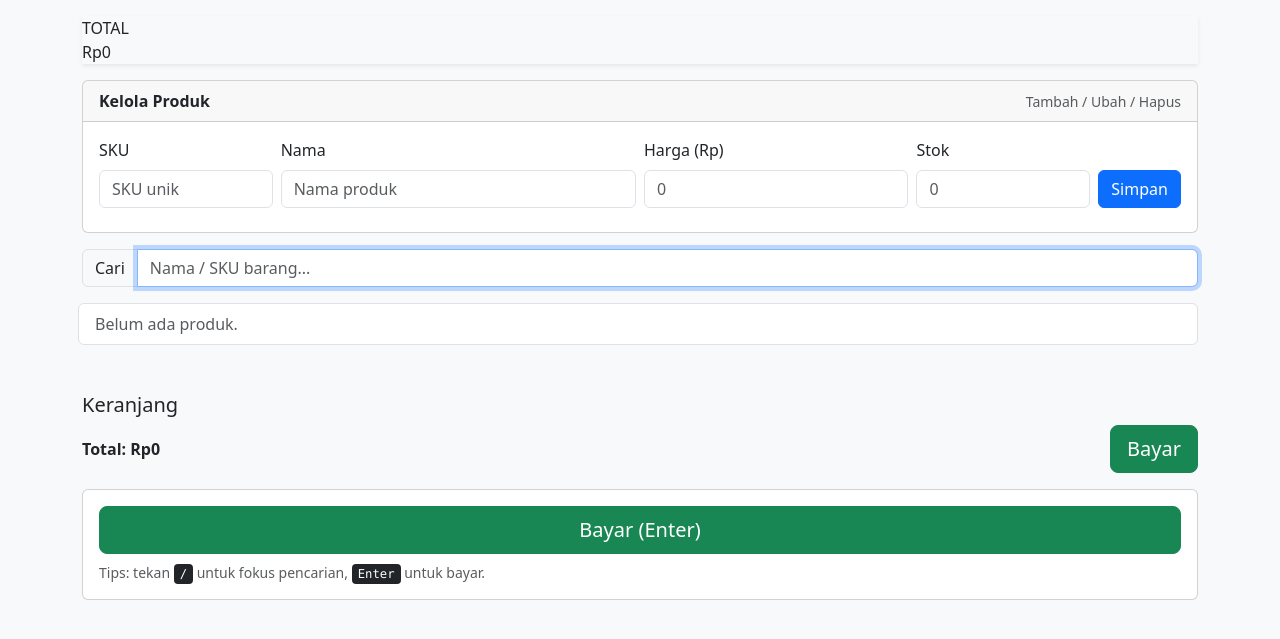
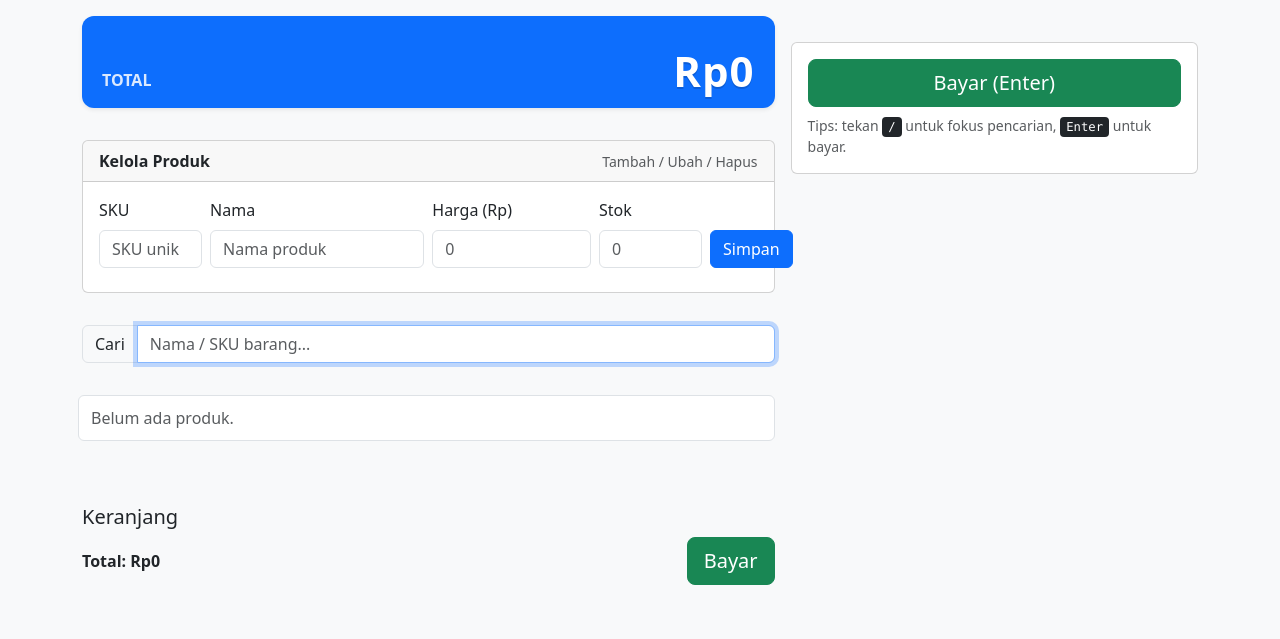
Before and after one commit to nenkapow/kasir-online, a PHP site: page / in a window 1280 px wide. Shown: the part 50-689 px from the top of the page. Run offline with PHP 8.4, Linux system fonts and the light colour scheme; data that the repository does not hold is empty.

Commit message:
Update style.css

```diff
--- a/assets/css/style.css
+++ b/assets/css/style.css
@@ -54,3 +54,57 @@ body.fast-mode .btn-delete { display: none !important; }
   font-weight: 700;
   font-size: 1.05rem;
 }
+/* ====== HYBRID LAYOUT ====== */
+
+/* total besar (desktop) */
+.total-big {
+  background:#0d6efd;
+  color:#fff;
+  border-radius:12px;
+  padding:16px 20px;
+  display:flex;
+  align-items:flex-end;
+  justify-content:space-between;
+  min-height:92px;
+}
+
+.total-big .label { font-weight:600; opacity:.85; }
+.total-big .angka {
+  font-size:42px; line-height:1; font-weight:800;
+  letter-spacing:1px; text-shadow:0 2px 0 rgba(0,0,0,.15);
+}
+
+/* GRID desktop */
+@media (min-width: 992px) {
+  #kasir-grid {
+    display: grid;
+    grid-template-columns: 1.7fr 1fr;   /* kiri lebih lebar */
+    grid-template-areas:
+      "total  aksi"
+      "produk aksi"
+      "cari   aksi"
+      "daftar aksi"
+      "keranjang aksi";
+    gap: 16px;
+  }
+  #panel-total { grid-area: total; }
+  #panel-produk { grid-area: produk; }
+  #panel-cari { grid-area: cari; }
+  #panel-daftar { grid-area: daftar; }
+  #panel-keranjang { grid-area: keranjang; }
+  #panel-aksi { grid-area: aksi; display:block !important; }
+
+  /* sembunyikan paybar mobile kalau kamu pakai; biar desktop bersih */
+  #paybarFixed { display:none !important; }
+}
+
+/* MOBILE: panel total disembunyikan (tetap ada untuk sinkron angka) */
+@media (max-width: 991.98px) {
+  #panel-total { display:none; }
+}
+
+/* list-group item agar padat seperti POS */
+#lg .list-group-item {
+  padding:10px 12px;
+}
+#lg .btn-group .btn { min-width:58px; }
```
